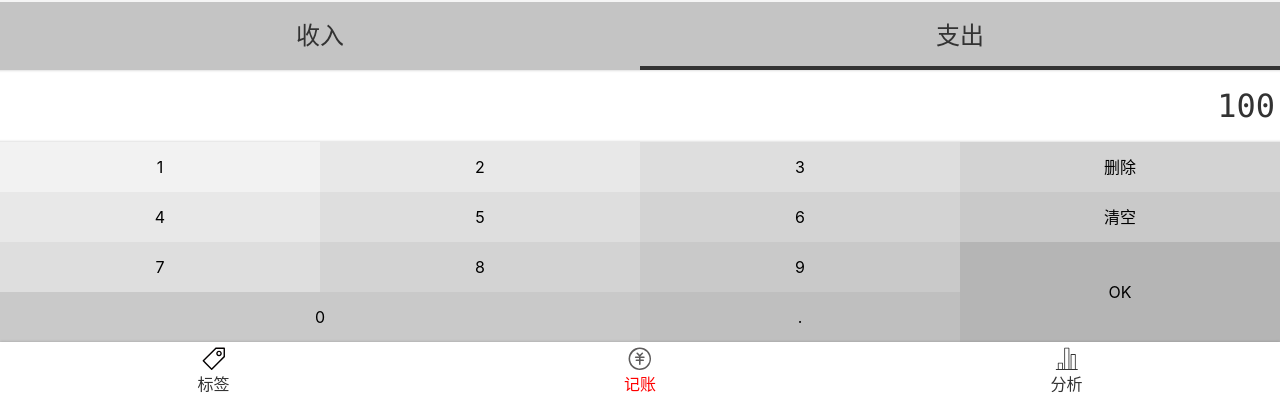
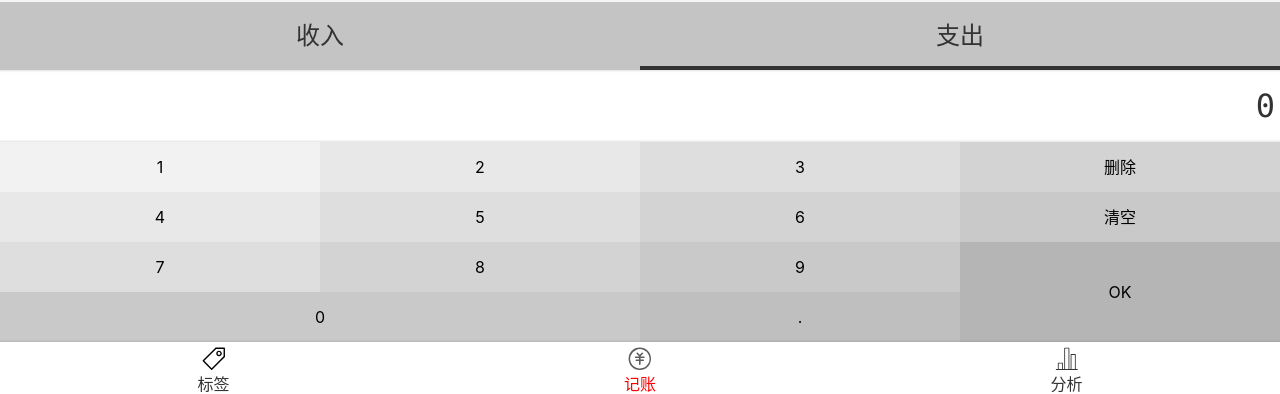
Before and after one commit to Forkeep/LeeBuWeiMoney, a Vue app: page /#/money in a window 1280 px wide. Shown: the part 400-794 px from the top of the page. Built offline with nearby package versions, Linux system fonts and the light colour scheme.

Commit message:
【Money-NumberPad】强制指定类型，复杂输入写法

```diff
--- a/src/components/Money/NumberPad.vue
+++ b/src/components/Money/NumberPad.vue
@@ -1,19 +1,22 @@
 <template>
-  <div class="number-pad">
-    <button>1</button>
-    <button>2</button>
-    <button>3</button>
-    <button>删除</button>
-    <button>4</button>
-    <button>5</button>
-    <button>6</button>
-    <button>清空</button>
-    <button>7</button>
-    <button>8</button>
-    <button>9</button>
-    <button class="ok">OK</button>
-    <button class="zero">0</button>
-    <button class="dot">.</button>
+  <div>
+    <div class="screen"><span>{{output}}</span></div>
+    <div class="number-pad">
+      <button @click="inputNumber">1</button>
+      <button @click="inputNumber">2</button>
+      <button @click="inputNumber">3</button>
+      <button >删除</button>
+      <button @click="inputNumber">4</button>
+      <button @click="inputNumber">5</button>
+      <button @click="inputNumber">6</button>
+      <button>清空</button>
+      <button @click="inputNumber">7</button>
+      <button @click="inputNumber">8</button>
+      <button @click="inputNumber">9</button>
+      <button class="ok">OK</button>
+      <button  @click="inputNumber" class="zero">0</button>
+      <button @click="inputNumber" class="dot">.</button>
+    </div>
   </div>
 </template>
 
@@ -23,6 +26,14 @@
 
   @Component
   export default class NumberPad extends Vue {
+    output = '0';
+
+    inputNumber(event: MouseEvent) {
+      if (event.target){
+        console.log((event.target as HTMLButtonElement).textContent);
+      }
+    }
+
   }
 </script>
 
@@ -50,22 +61,35 @@
       &:nth-child(4),&:nth-child(7),&:nth-child(10){
         background-color: darken($bg,12%);
       }
-      &:nth-child(8),&:nth-child(11){
-        background-color: darken($bg,16%);
+
+      &:nth-child(8), &:nth-child(11) {
+        background-color: darken($bg, 16%);
       }
 
     }
-    .ok{
+
+    .ok {
       height: 100px;
       float: right;
-      background-color: darken($bg,24%);
+      background-color: darken($bg, 24%);
     }
-    .zero{
+
+    .zero {
       width: 50%;
-      background-color: darken($bg,16%);
+      background-color: darken($bg, 16%);
     }
-    .dot{
-      background-color: darken($bg,20%);
+
+    .dot {
+      background-color: darken($bg, 20%);
     }
   }
+
+  .screen {
+    @extend %innerShadow;
+    padding: 12px 5px 12px 0;
+    font-size: 32px;
+    font-family: Consolas, monospace;
+    text-align: right;
+
+  }
 </style>
--- a/src/components/Money/Screen.vue
+++ b/src/components/Money/Screen.vue
@@ -1,5 +1,5 @@
 <template>
-  <div class="screen"><span>100</span></div>
+<div></div>
 </template>
 
 <script lang="ts">
@@ -8,6 +8,7 @@
 
   @Component
   export default class Screen extends Vue {
+    output = '0';
   }
 </script>
 
@@ -15,12 +16,5 @@
   @import "~@/assets/style/reset.scss";
   @import "~@/assets/style/helper.scss";
 
-  .screen {
-    @extend %innerShadow;
-    padding: 12px 5px 12px 0;
-    font-size: 32px;
-    font-family: Consolas, monospace;
-    text-align: right;
 
-  }
 </style>
--- a/src/views/Money.vue
+++ b/src/views/Money.vue
@@ -1,7 +1,6 @@
 <template>
   <LayoutNav class="layout-nav">
     <NumberPad/>
-    <Screen/>
     <Types />
     <Notes/>
     <New/>
```
